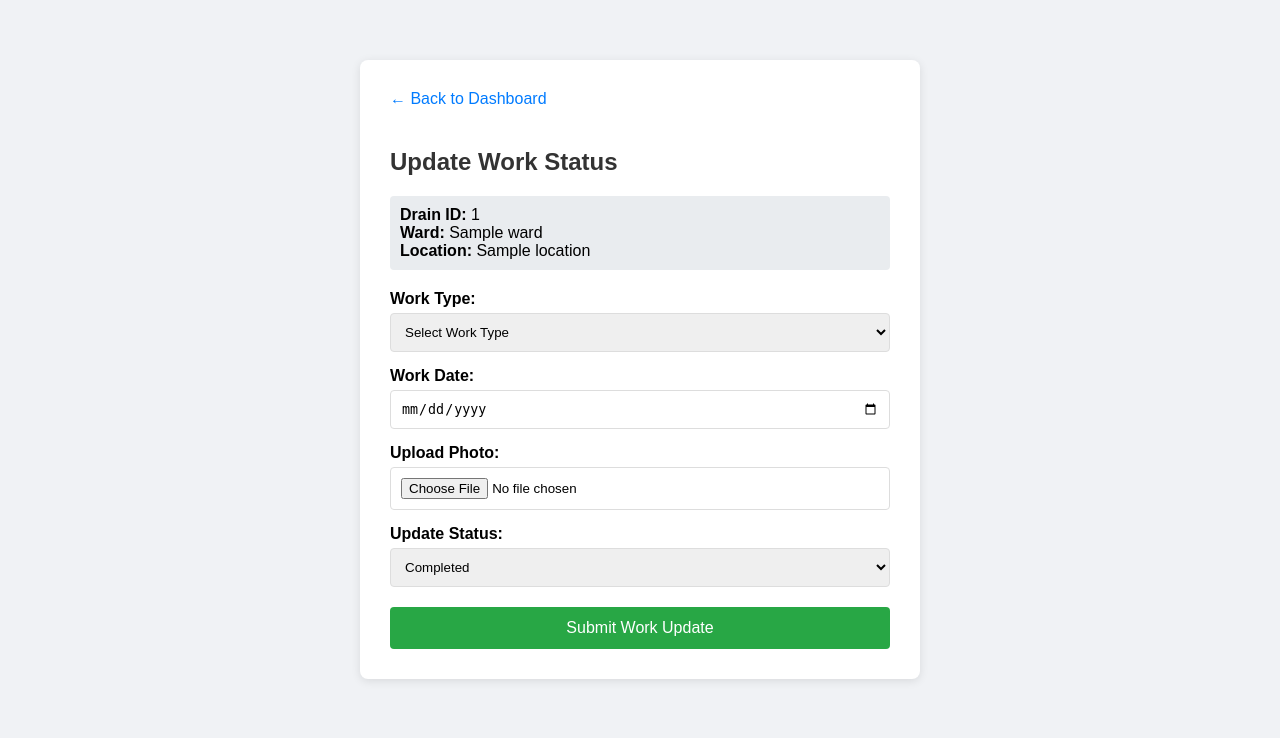
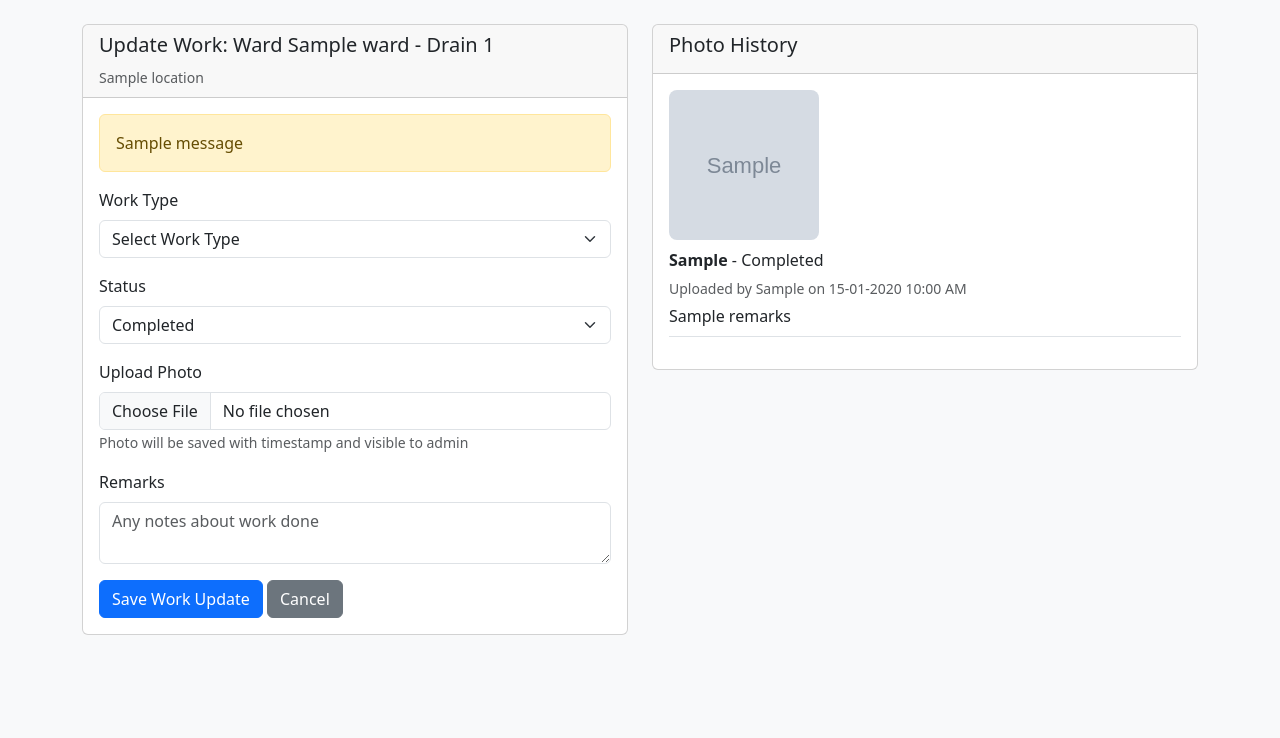
Before and after one commit to madan1994-ui/wards_drains, a Flask app: page /upload_work/1 in a window 1280 px wide. Shown: the top 738 px of the page. Run offline with Flask 3, Linux system fonts and the light colour scheme; a user stored in the database is signed in; grey boxes marked "Sample" are stand-in pictures; one stand-in notice (Sample message) is shown; a database or web service that is not in the repository returns one stand-in record (values such as "Sample title"); some libraries are stand-ins or nearby versions.

Commit message:
Update upload_work.html

```diff
--- a/templates/upload_work.html
+++ b/templates/upload_work.html
@@ -1,53 +1,89 @@
 <!DOCTYPE html>
 <html>
 <head>
-    <title>Update Work - Tanuku Drains</title>
-    <meta name="viewport" content="width=device-width, initial-scale=1">
+    <title>Update Drain Work</title>
+    <link href="https://cdn.jsdelivr.net/npm/bootstrap@5.3.0/dist/css/bootstrap.min.css" rel="stylesheet">
     <style>
-        body { font-family: Arial; background: #f0f2f5; margin: 0; padding: 20px; }
-        .form-box { max-width: 500px; margin: 40px auto; background: white; padding: 30px; border-radius: 8px; box-shadow: 0 2px 10px rgba(0,0,0,0.1); }
-        h2 { color: #333; margin-bottom: 20px; }
-        label { display: block; margin: 15px 0 5px; font-weight: bold; }
-        input, select { width: 100%; padding: 10px; box-sizing: border-box; border: 1px solid #ddd; border-radius: 4px; }
-        button { width: 100%; padding: 12px; background: #28a745; color: white; border: none; border-radius: 4px; font-size: 16px; cursor: pointer; margin-top: 20px; }
-        .info { background: #e9ecef; padding: 10px; border-radius: 4px; margin-bottom: 20px; }
-        .back { display: inline-block; margin-bottom: 20px; color: #007bff; text-decoration: none; }
+        .photo-history img { width: 150px; height: 150px; object-fit: cover; border-radius: 8px; }
     </style>
 </head>
-<body>
-    <div class="form-box">
-        <a href="/dashboard" class="back">← Back to Dashboard</a>
-        <h2>Update Work Status</h2>
-        <div class="info">
-            <strong>Drain ID:</strong> {{ drain.drain_id }}<br>
-            <strong>Ward:</strong> {{ drain.ward }}<br>
-            <strong>Location:</strong> {{ drain.location }}
+<body class="bg-light">
+<div class="container mt-4">
+    <div class="row">
+        <div class="col-md-6">
+            <div class="card">
+                <div class="card-header">
+                    <h5>Update Work: Ward {{ drain.ward }} - Drain {{ drain.drain_id }}</h5>
+                    <small class="text-muted">{{ drain.location }}</small>
+                </div>
+                <div class="card-body">
+                    {% with messages = get_flashed_messages() %}
+                      {% if messages %}
+                        {% for message in messages %}
+                          <div class="alert alert-warning">{{ message }}</div>
+                        {% endfor %}
+                      {% endif %}
+                    {% endwith %}
+
+                    <form method="POST" enctype="multipart/form-data">
+                        <div class="mb-3">
+                            <label class="form-label">Work Type</label>
+                            <select name="work_type" class="form-select" required>
+                                <option value="">Select Work Type</option>
+                                <option value="Anti-Larva Spray" {% if drain.work_type == 'Anti-Larva Spray' %}selected{% endif %}>Anti-Larva Spray</option>
+                                <option value="Cleaning" {% if drain.work_type == 'Cleaning' %}selected{% endif %}>Cleaning</option>
+                                <option value="Fogging" {% if drain.work_type == 'Fogging' %}selected{% endif %}>Fogging</option>
+                                <option value="Inspection" {% if drain.work_type == 'Inspection' %}selected{% endif %}>Inspection</option>
+                            </select>
+                        </div>
+                        <div class="mb-3">
+                            <label class="form-label">Status</label>
+                            <select name="status" class="form-select" required>
+                                <option value="Pending" {% if drain.status == 'Pending' %}selected{% endif %}>Pending</option>
+                                <option value="In Progress" {% if drain.status == 'In Progress' %}selected{% endif %}>In Progress</option>
+                                <option value="Completed" {% if drain.status == 'Completed' %}selected{% endif %}>Completed</option>
+                            </select>
+                        </div>
+                        <div class="mb-3">
+                            <label class="form-label">Upload Photo</label>
+                            <input type="file" name="photo" class="form-control" accept="image/*">
+                            <small class="text-muted">Photo will be saved with timestamp and visible to admin</small>
+                        </div>
+                        <div class="mb-3">
+                            <label class="form-label">Remarks</label>
+                            <textarea name="remarks" class="form-control" rows="2" placeholder="Any notes about work done"></textarea>
+                        </div>
+                        <button type="submit" class="btn btn-primary">Save Work Update</button>
+                        <a href="/dashboard" class="btn btn-secondary">Cancel</a>
+                    </form>
+                </div>
+            </div>
         </div>
-        <form method="POST" enctype="multipart/form-data">
-            <label>Work Type:</label>
-            <select name="work_type" required>
-                <option value="">Select Work Type</option>
-                <option value="Larva Spraying">Larva Spraying</option>
-                <option value="Desilting">Desilting</option>
-                <option value="Slab Cleaning">Slab Cleaning</option>
-                <option value="Repair Work">Repair Work</option>
-            </select>
 
-            <label>Work Date:</label>
-            <input type="date" name="work_date" value="{{ today }}" required>
-
-            <label>Upload Photo:</label>
-            <input type="file" name="photo" accept="image/*" required>
-
-            <label>Update Status:</label>
-            <select name="status" required>
-                <option value="Completed">Completed</option>
-                <option value="In Progress">In Progress</option>
-                <option value="Pending">Pending</option>
-            </select>
-
-            <button type="submit">Submit Work Update</button>
-        </form>
+        <div class="col-md-6">
+            <div class="card">
+                <div class="card-header">
+                    <h5>Photo History</h5>
+                </div>
+                <div class="card-body photo-history">
+                    {% if photo_history %}
+                        {% for photo in photo_history %}
+                        <div class="mb-3 border-bottom pb-2">
+                            <img src="{{ photo.photo_url }}" class="mb-2">
+                            <p class="mb-1"><strong>{{ photo.work_type }}</strong> - {{ photo.status }}</p>
+                            <small class="text-muted">
+                                Uploaded by {{ photo.uploaded_by }} on {{ photo.uploaded_at.strftime('%d-%m-%Y %I:%M %p') }}
+                            </small>
+                            {% if photo.remarks %}<p class="mb-0 mt-1">{{ photo.remarks }}</p>{% endif %}
+                        </div>
+                        {% endfor %}
+                    {% else %}
+                        <p class="text-muted">No photos uploaded yet for this drain.</p>
+                    {% endif %}
+                </div>
+            </div>
+        </div>
     </div>
+</div>
 </body>
 </html>
```
